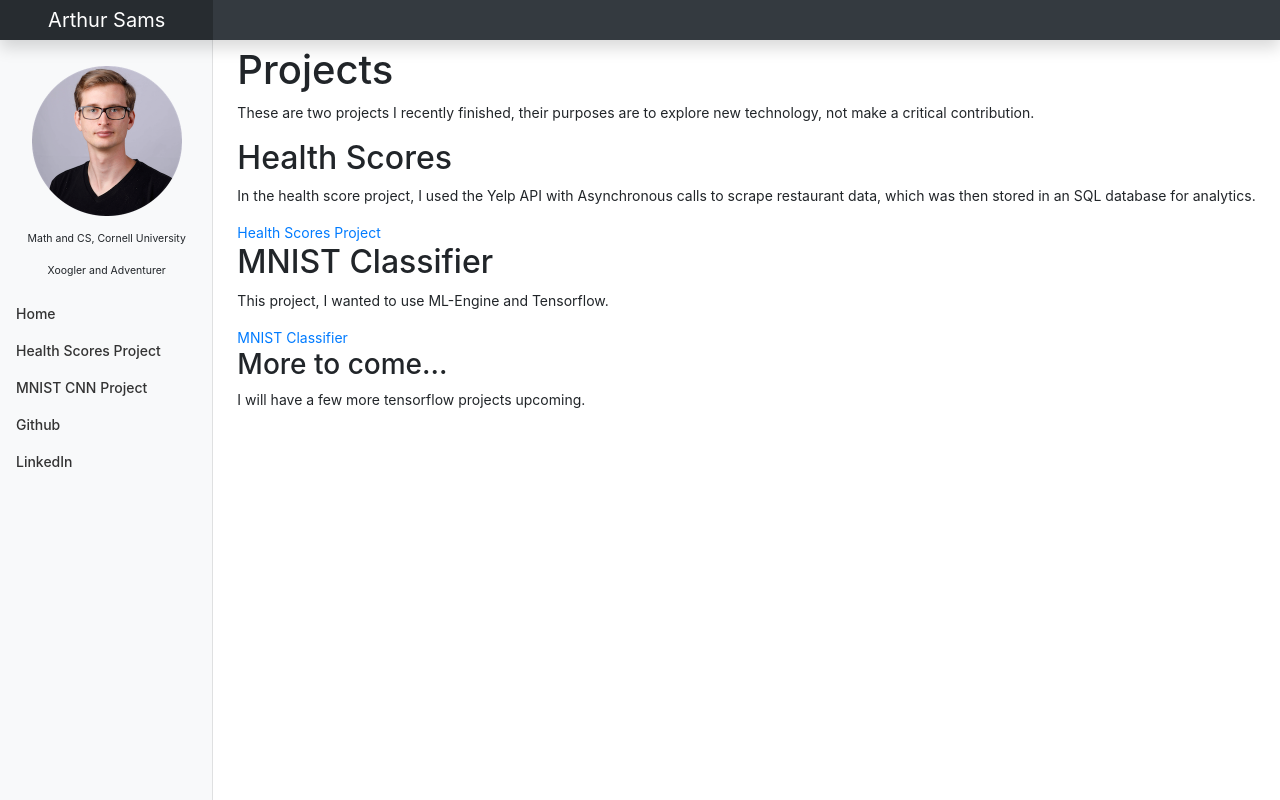
After one commit to aasams258/my_site, a Python web app: template flask/templates/projects.html in a window 1280 px wide. The commit adds this page. Run offline with Jinja, Linux system fonts and the light colour scheme; the template is opened without the code that fills it, so the values that code supplies are empty; some libraries are stand-ins or nearby versions.

Commit message:
Adding Projects Page and Actives

```diff
--- a/flask/templates/layout.html
+++ b/flask/templates/layout.html
@@ -14,14 +14,6 @@
     <script src="https://stackpath.bootstrapcdn.com/bootstrap/4.1.2/js/bootstrap.min.js" integrity="sha384-o+RDsa0aLu++PJvFqy8fFScvbHFLtbvScb8AjopnFD+iEQ7wo/CG0xlczd+2O/em" crossorigin="anonymous"></script>
     <!-- My CSS -->
     <link rel="stylesheet" href="{{ url_for('static', filename='css/layout.css') }}">
-    <script type="text/javascript">
-      $(document).ready(function() {
-        $("#components a").on("click", function(){
-          $("#sidebar #components").find("li.active").removeClass("active");
-          $(this).parent('li').addClass("active");
-        });
-      });
-      </script>
       {% block extrahead %}
       {% endblock %}
     </head>
@@ -31,15 +23,15 @@
           <nav class="navbar navbar-dark fixed-top bg-dark p-0 shadow d-flex flex-nowrap">
               <a class="navbar-brand col-md-2 " href="#">Arthur Sams</a>
               <div class="dropdown mobile-only col-md-2">
-                      <button class="btn btn-secondary dropdown-toggle" type="button" id="dropdownMenuButton" data-toggle="dropdown" aria-haspopup="true" aria-expanded="false">
-                          Menu
-                      </button>
-                      <div class="dropdown-menu" aria-labelledby="dropdownMenuButton">
-                          <a class="dropdown-item" href="#">Home</a>
-                          <a class="dropdown-item" href="#">Projects</a>
-                          <a class="dropdown-item" href="#">Github</a>
-                          <a class="dropdown-item" href="#">LinkedIn</a>
-                      </div>
+                <button class="btn btn-secondary dropdown-toggle" type="button" id="dropdownMenuButton" data-toggle="dropdown" aria-haspopup="true" aria-expanded="false">
+                    Menu
+                </button>
+                <div class="dropdown-menu" aria-labelledby="dropdownMenuButton">
+                  <a class="dropdown-item" href="{{ url_for('index') }}">Home</a>
+                  <a class="dropdown-item" href="{{ url_for('projects') }}">Projects</a>
+                  <a class="dropdown-item" href="https://github.com/mo0f">Github</a>
+                  <a class="dropdown-item" href="https://www.linkedin.com/in/arthur-sams-7763758b">LinkedIn</a>
+                </div>
               </div>
           </nav>
         </div>
@@ -48,7 +40,7 @@
       <div class="row">
         <nav class="col-md-2 d-none d-md-block bg-light sidebar">
           <div class="sidebar-sticky">
-            <ul class="nav flex-column">
+            <ul class="nav flex-column" id="menu_items">
               <div class="bio-pic text-center">
                   <img src="static/img/arthur_headshot.png" class="img-circle" width="150" height="150">
               </div>
@@ -57,15 +49,15 @@
                 <p> Xoogler and Adventurer </p>
               </div>
               <li class="nav-item">
-                <a class="nav-link active" href="{{ url_for('index') }}"> Home </a>
+                <a class="nav-link" id="home" href="{{ url_for('index') }}"> Home </a>
               </li>
               <li class="nav-item">
-                  <a class="nav-link" href="{{ url_for('health_scores') }}">
+                  <a class="nav-link" id="health_scores" href="{{ url_for('health_scores') }}">
                       Health Scores Project
                   </a>
               </li>
               <li class="nav-item">
-                  <a class="nav-link" href="{{ url_for('digits') }}">
+                  <a class="nav-link" id="digits" href="{{ url_for('digits') }}">
                       MNIST CNN Project
                   </a>
               </li>
--- /dev/null
+++ b/flask/templates/projects.html
@@ -0,0 +1,19 @@
+{% extends "layout.html" %}
+
+{% block content %}
+
+<h1> Projects </h1>
+<p> These are two projects I recently finished, their purposes are to explore new technology, not make a critical contribution.</p>
+
+<h2>Health Scores </h2>
+<p> In the health score project, I used the Yelp API with Asynchronous calls to scrape restaurant data, which was then stored in an SQL database for analytics.</p>
+<a href="{{ url_for('health_scores') }}"> Health Scores Project </a>
+
+<h2> MNIST Classifier</h2>
+<p> This project, I wanted to use ML-Engine and Tensorflow. </p>
+<a href="{{ url_for('digits') }}"> MNIST Classifier</a>
+
+<h3> More to come...</h3>
+I will have a few more tensorflow projects upcoming.
+
+{% endblock %}
```
Also changed, not shown: flask/main.py (+7 -0 lines), flask/templates/digits.html (+8 -2 lines), flask/templates/health_scores.html (+9 -0 lines), flask/templates/homepage.html (+8 -0 lines).
